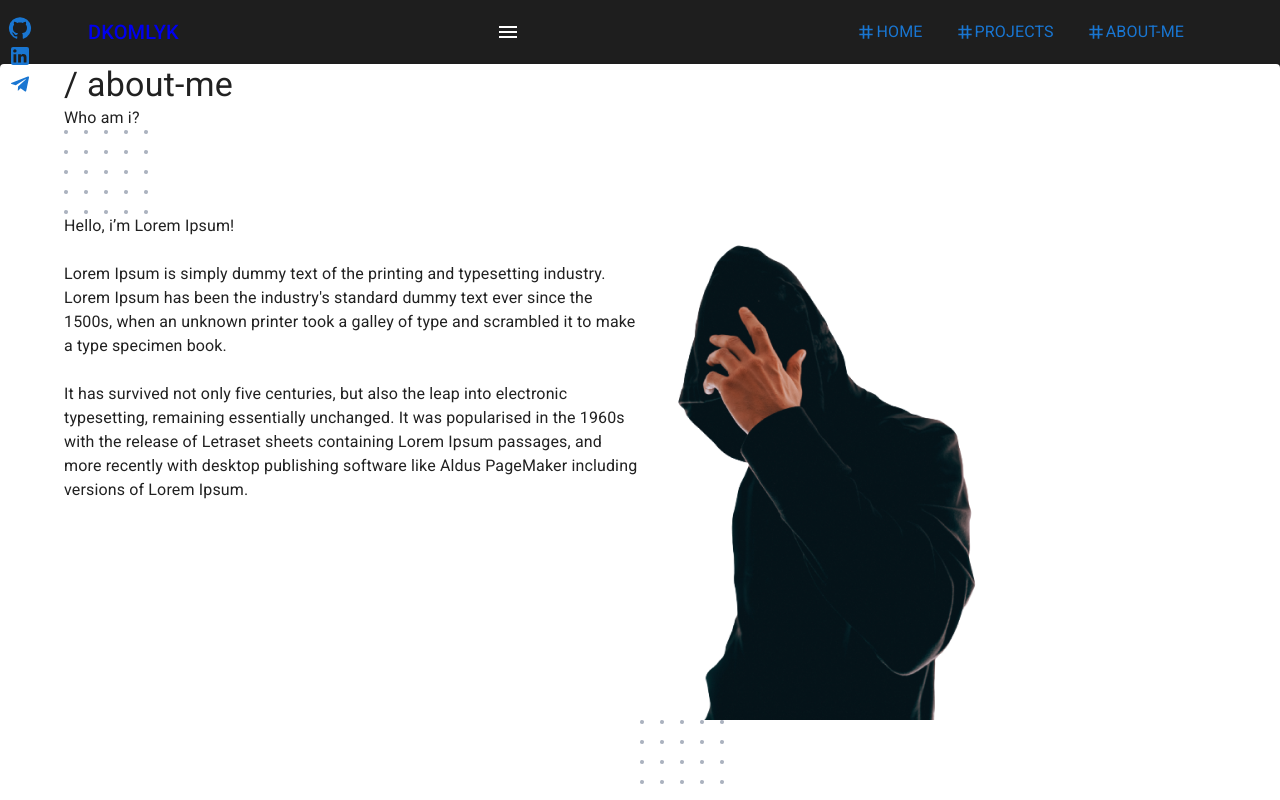
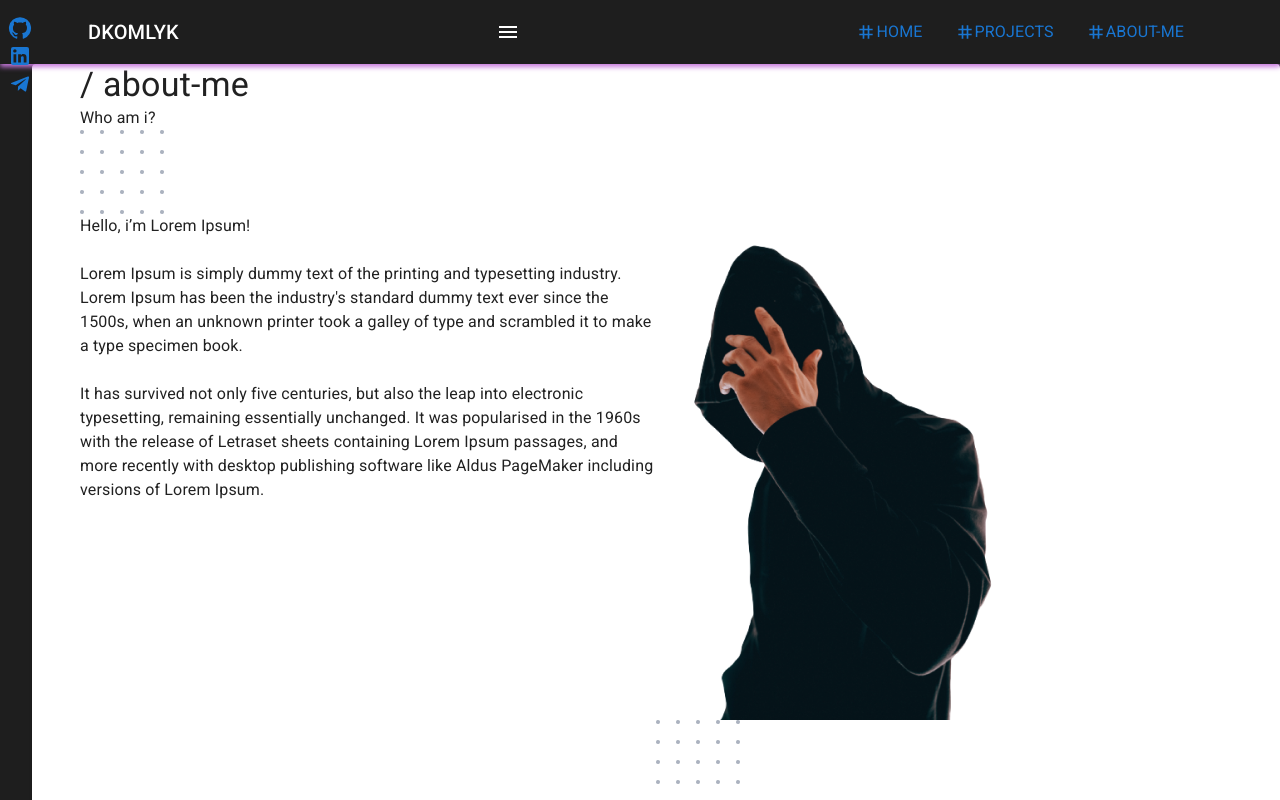
Before and after one commit to dmytro-komlyk/my-home-page, a Gatsby site: page /about-me in a window 1280 px wide. Built offline with nearby package versions, Linux system fonts and the light colour scheme; Gatsby itself is replaced by a stand-in of ours.

Commit message:
Updated styles

```diff
--- a/src/components/header/header.module.scss
+++ b/src/components/header/header.module.scss
@@ -2,7 +2,8 @@
 
 .nav {
   box-shadow: none;
-  background: transparent;
+  background: var(--color-background);
+  box-shadow: 0 3px 5px var(--color-primary);
 
   .wrapper {
     position: relative;
@@ -26,11 +27,12 @@
 
     &-divider {
       position: relative;
-      height: 15rem;
-      margin-left: 0.7rem;
+      height: 10rem;
+      margin: {
+        top: 4rem;
+        left: 0.7rem;
+      };
       border-left: 2px solid var(--color-text);
-
-
     }
 
     &-icons {
@@ -54,7 +56,10 @@
     }
 
   }
-//   .logo {}
+  .logo {
+    color: var(--color-white);
+  }
+
   .menu {
     display: none;
     gap: 1rem;
--- a/src/components/layout/layout.module.scss
+++ b/src/components/layout/layout.module.scss
@@ -10,4 +10,12 @@
 .main {
   flex: 1 1 auto;
   background-color: var(--color-background);
+
+  @include for-tablet-portrait-up {
+    padding-left: 2rem;
+  }
+
+  @include for-big-desktop-up {
+    padding-left: 0;
+  }
 }
```
